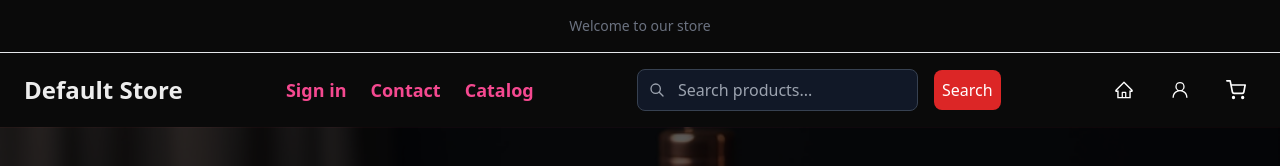
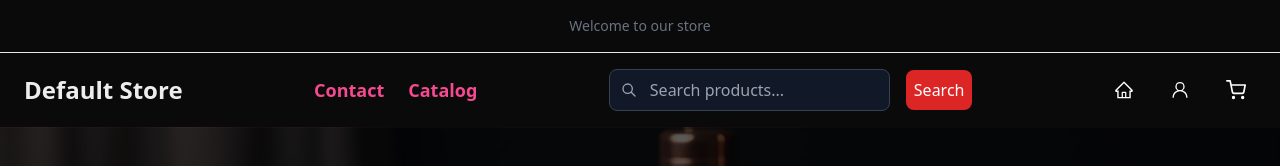
Before and after one commit to indunil-k/Fashion_store-Nextjs15, a Next.js app: page / in a window 1280 px wide. Shown: the top 166 px of the page. Built offline with nearby package versions, Linux system fonts and the light colour scheme; no server answers.

Commit message:
remove sign in button from layout.js

```diff
--- a/app/layout.js
+++ b/app/layout.js
@@ -1,7 +1,7 @@
 import { Geist, Geist_Mono } from "next/font/google";
 import Link from "next/link"; // Import the Link component
 import "./globals.css";
-import SearchBar from "@/components/Searchbar"; // Import the SearchBar component
+import SearchBar from "@/components/SearchBar"; // Import the SearchBar component
 
 const geistSans = Geist({
   variable: "--font-geist-sans",
@@ -37,9 +37,9 @@ export default function RootLayout({ children }) {
 
           {/* Catalog & Contact Buttons - More Visible */}
           <div className="flex space-x-6">
-            <Link href="/shop" className="text-lg font-semibold text-white-800 hover:text-red-600 transition-all duration-200">
+            {/* <Link href="/shop" className="text-lg font-semibold text-white-800 hover:text-red-600 transition-all duration-200">
               Sign in
-            </Link>
+            </Link> */}
             <Link href="/contact" className="text-lg font-semibold text-white-800 hover:text-red-600 transition-all duration-200">
               Contact
             </Link>
```
